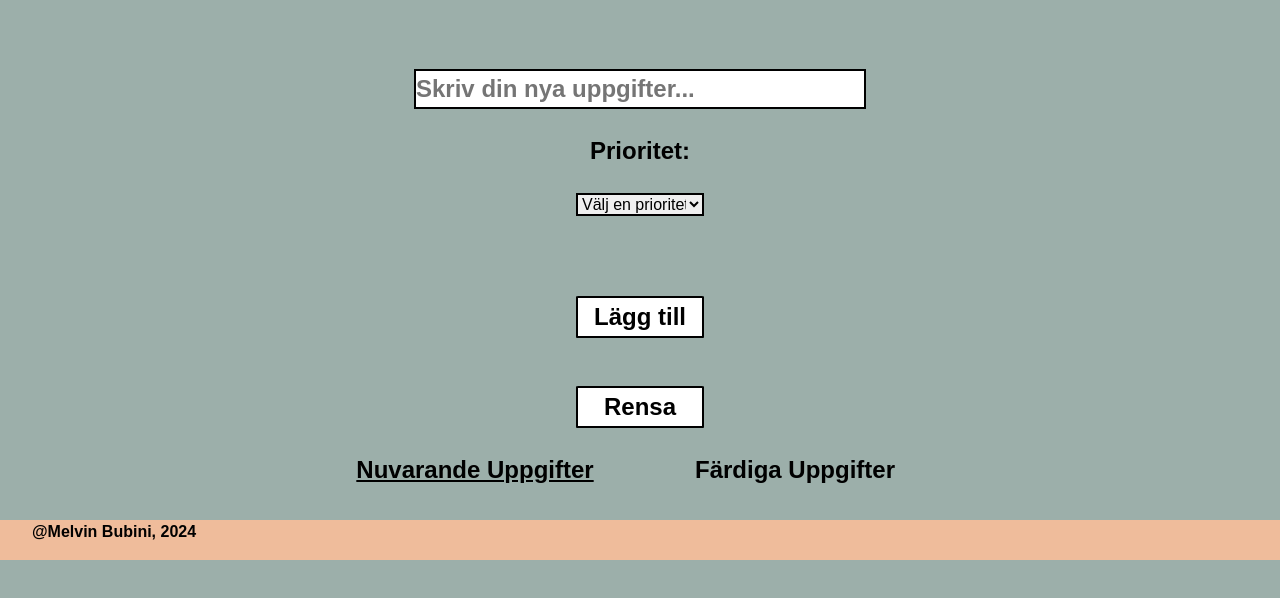
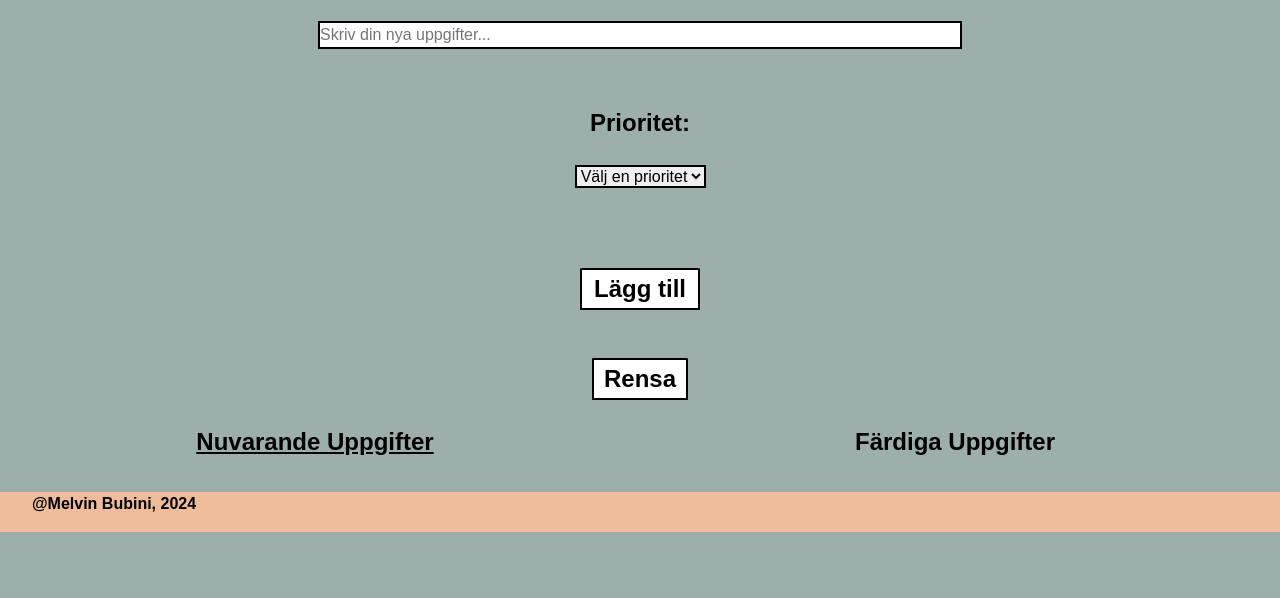
Before and after one commit to Melvin-Bubini/moment2_dt208g, a website built with Parcel: page src/index.html in a window 1280 px wide. Shown: the part 130-728 px from the top of the page. Built offline with nearby package versions, Linux system fonts and the light colour scheme.

Commit message:
sista ukast för klar

```diff
--- a/src/scss/_components.scss
+++ b/src/scss/_components.scss
@@ -11,18 +11,17 @@
 }
 
 #todoInput {
-    width: 70%;
+    width: 100%;
     margin: 2em 0  ;
     padding: 0%;
     border: 2px solid black;
-    @include base.h2-styles;
+    @include base.p-styles;
 }
 
 #priorityInput {
     margin: 2em 0  ;
     border: 2px solid black;
     @include base.p-styles;
-    width: 20%;
     text-align: center;
 }
 
@@ -37,7 +36,7 @@ label {
     border-radius: 2%;
     margin-bottom: 1em;
     margin-top: 1em;
-    width: 20%;
+    width: 5em;
 }
 
 #addTodoBtn:hover {
@@ -51,8 +50,7 @@ label {
     background-color: white;
     border-radius: 2%;
     margin-bottom: 1em;
-    width: 20%;
-
+    width: 4em;
 }
 
 #delete_localStrgBtn:hover {
@@ -66,5 +64,5 @@ label {
     background-color: white;
     border-radius: 2%;
     margin-bottom: 1em;
-    width: 20%;
+    width: 2em;
 }
--- a/src/scss/_layout.scss
+++ b/src/scss/_layout.scss
@@ -41,7 +41,7 @@ main {
 
 #choices {
     display: flex;
-    width: 50%;
+    width: 100%;
     text-align: center;
 }
 
```
Also changed, not shown: 2 other files.
